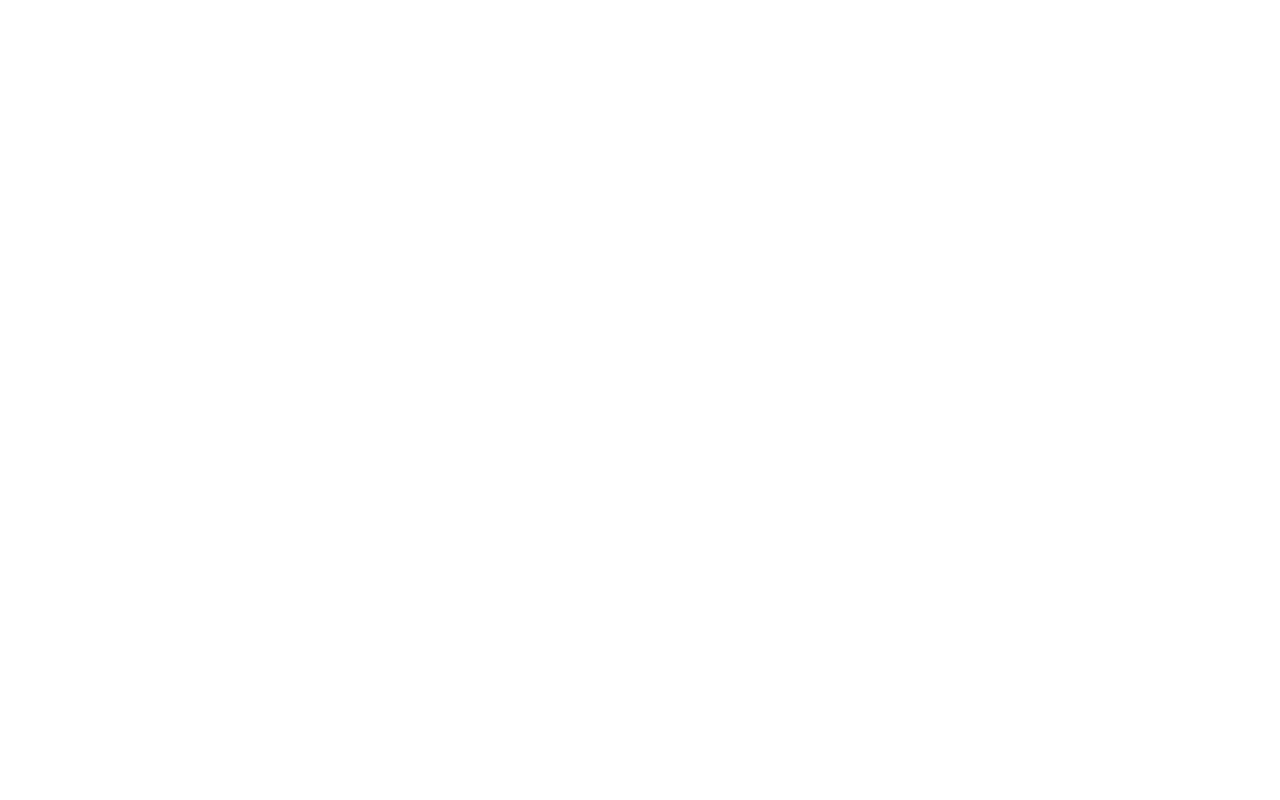
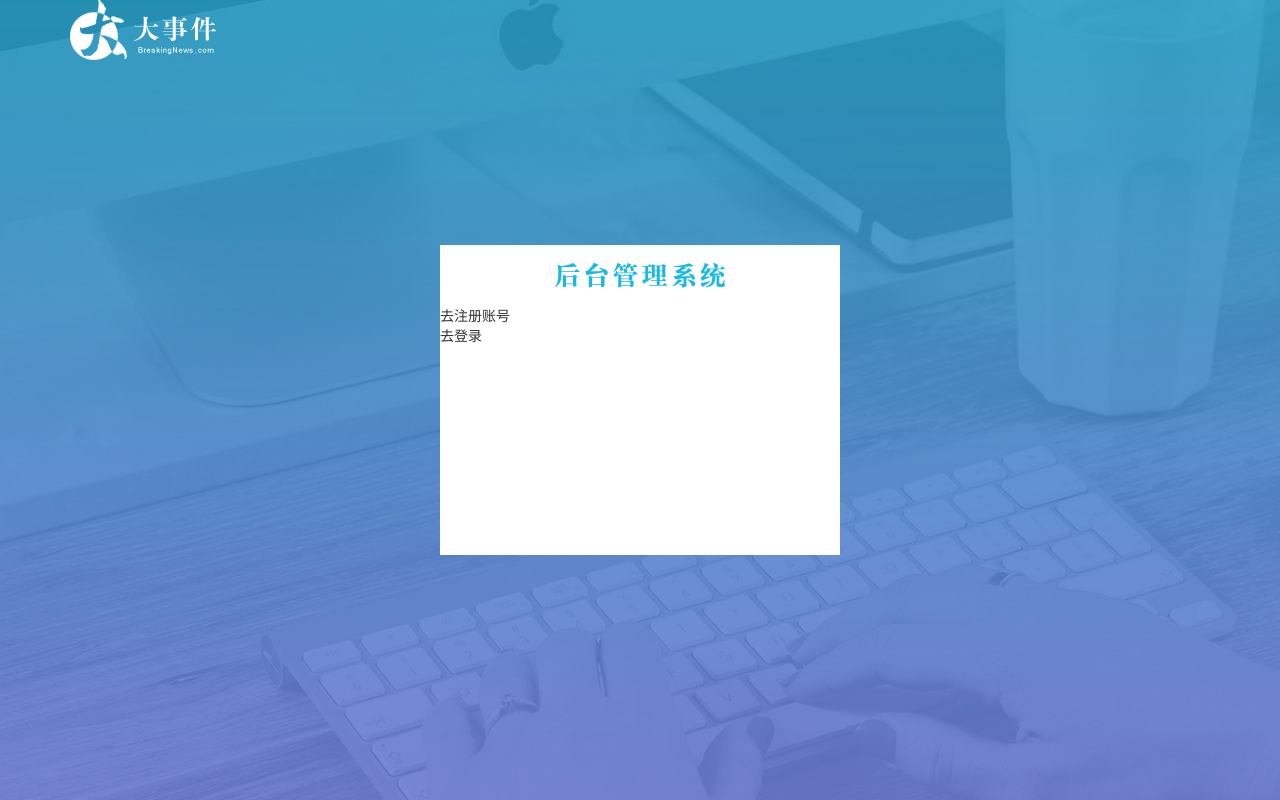
Before and after one commit to lijun199728/bigEvent, a plain HTML site: page login.html in a window 1280 px wide. Drawn offline with Linux system fonts and the light colour scheme.

Commit message:
登录界面

```diff
--- /dev/null
+++ b/assets/css/login.css
@@ -0,0 +1,28 @@
+html,
+body {
+    margin: 0;
+    padding: 0;
+    height: 100%;
+    width: 100%;
+    background: url(../images/login_bg.jpg) no-repeat;
+    background-size: cover;
+}
+
+.box {
+    width: 400px;
+    height: 310px;
+    background-color: #fff;
+    position: absolute;
+    left: 50%;
+    top: 50%;
+    transform: translate(-50%, -50%);
+    -webkit-transform: translate(-50%, -50%);
+    -moz-transform: translate(-50%, -50%);
+    -ms-transform: translate(-50%, -50%);
+    -o-transform: translate(-50%, -50%);
+}
+
+.title {
+    height: 60px;
+    background: url(../images/login_title.png) no-repeat center;
+}
--- a/login.html
+++ b/login.html
@@ -4,11 +4,28 @@
 <head>
     <meta charset="UTF-8">
     <meta name="viewport" content="width=device-width, initial-scale=1.0">
-    <title>Document</title>
+    <title>大事件项目</title>
+    <link rel="stylesheet" href="/assets/lib/layui/css/layui.css">
+    <link rel="stylesheet" href="/assets/css/login.css">
 </head>
 
 <body>
-
+    <!-- logo -->
+    <div class="layui-main">
+        <img src="/assets/images/logo.png" alt="">
+    </div>
+    <!-- 登录注册 -->
+    <div class="box">
+        <div class="title"></div>
+        <!-- 登录界面 -->
+        <div class="login-box">
+            <a href="javascript:;">去注册账号</a>
+        </div>
+        <!-- 注册界面 -->
+        <div class="reg-box">
+            <a href="javascript:;">去登录</a>
+        </div>
+    </div>
 </body>
 
 </html>
```
